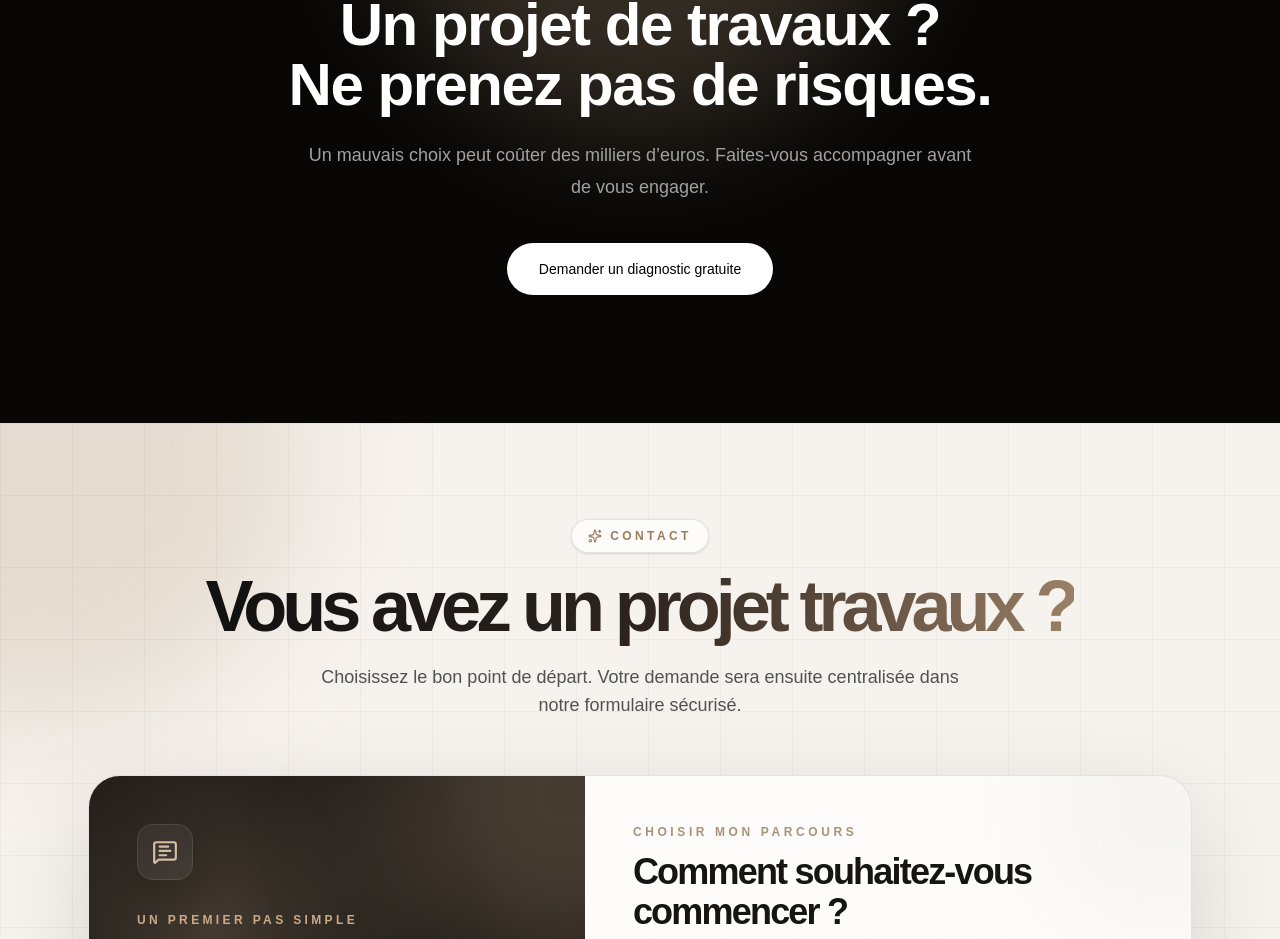
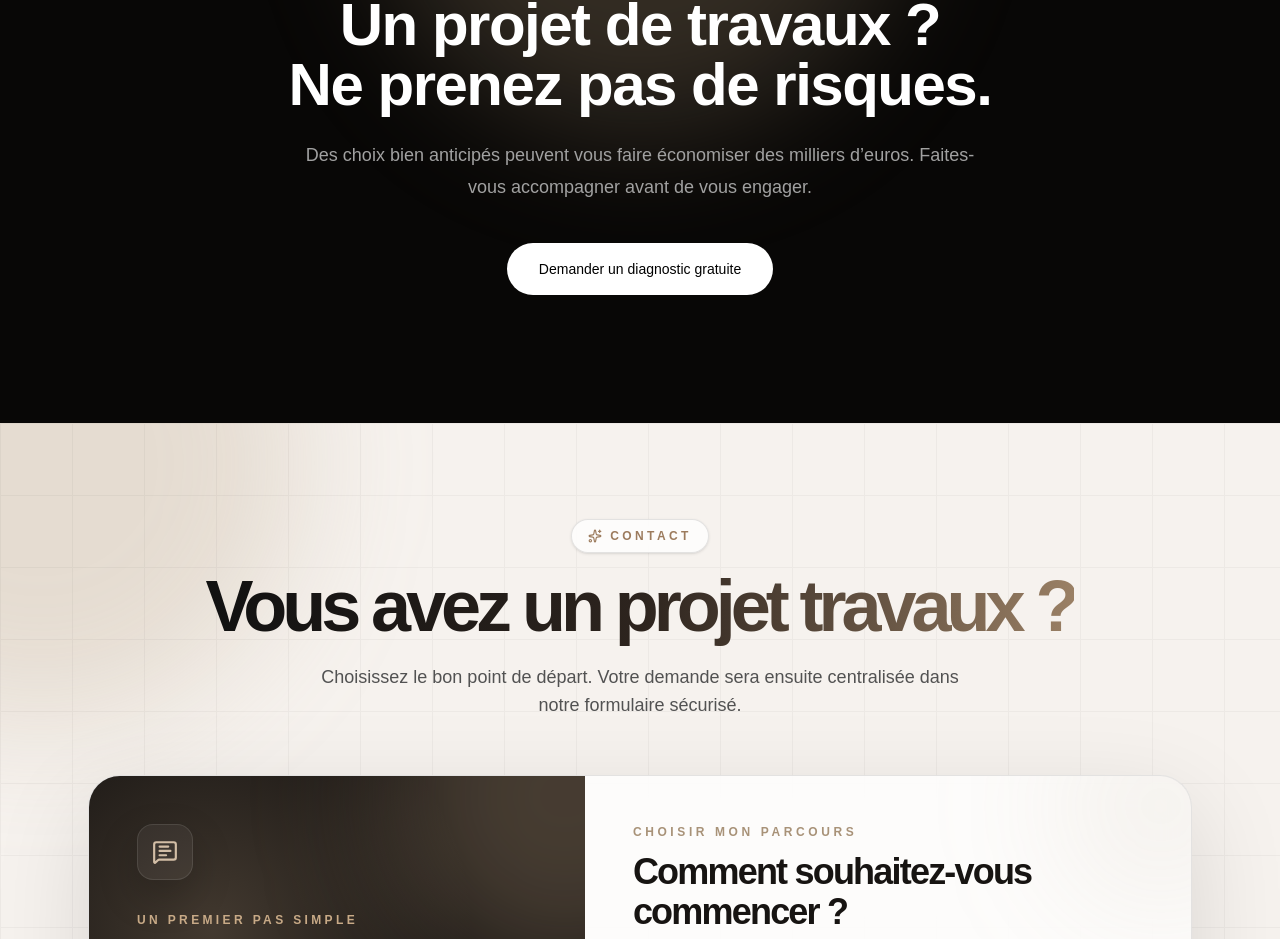
Before and after one commit to markyuna/dnd-conseils, a Next.js app: page / in a window 1280 px wide. Shown: the part 8034-8973 px from the top of the page. Built offline with nearby package versions, Linux system fonts and the light colour scheme.

Commit message:
refactor: improve premium messaging across landing sections

```diff
--- a/src/components/FinalCtaSection.tsx
+++ b/src/components/FinalCtaSection.tsx
@@ -37,8 +37,8 @@ export default function FinalCtaSection() {
           transition={{ delay: 0.2 }}
           className="mx-auto mt-6 max-w-2xl text-lg leading-8 text-neutral-400"
         >
-          Un mauvais choix peut coûter des milliers d’euros. Faites-vous
-          accompagner avant de vous engager.
+          Des choix bien anticipés peuvent vous faire économiser des milliers d’euros.
+          Faites-vous accompagner avant de vous engager.
         </motion.p>
 
         <motion.div
```
